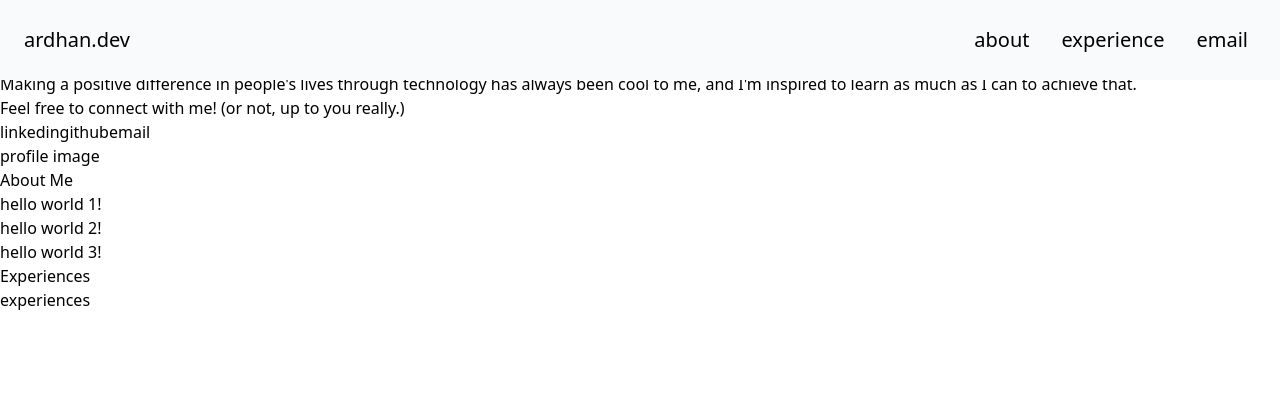
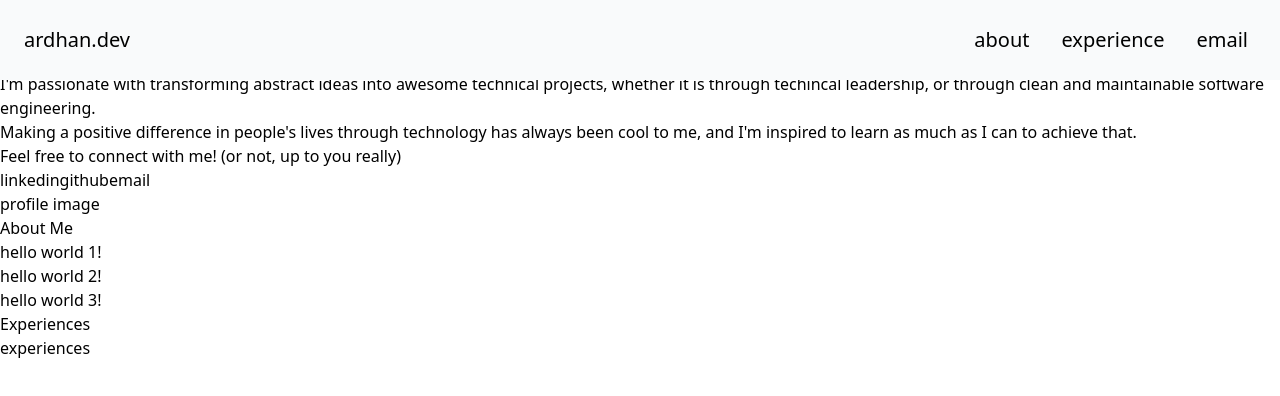
Before and after one commit to ardhan-p/ardhan.dev, a React (Vite) app: page / in a window 1280 px wide. Shown: the top 396 px of the page. Built offline with nearby package versions, Linux system fonts and the light colour scheme.

Commit message:
feat: update intro for hero component

```diff
--- a/src/data.ts
+++ b/src/data.ts
@@ -9,9 +9,10 @@ export const personalInfo = {
 };
 
 export const heroParagraphs = [
-	"I'm currently a software engineer working in Samsung Research Indonesia.",
+	"I'm a software developer currently working in Samsung Research Indonesia.",
+	"I'm passionate with transforming abstract ideas into awesome technical projects, whether it is through techincal leadership, or through clean and maintainable software engineering.",
 	"Making a positive difference in people's lives through technology has always been cool to me, and I'm inspired to learn as much as I can to achieve that.",
-	"Feel free to connect with me! (or not, up to you really.)"
+	"Feel free to connect with me! (or not, up to you really)"
 ];
 
 export const aboutParagraphs = [
```
